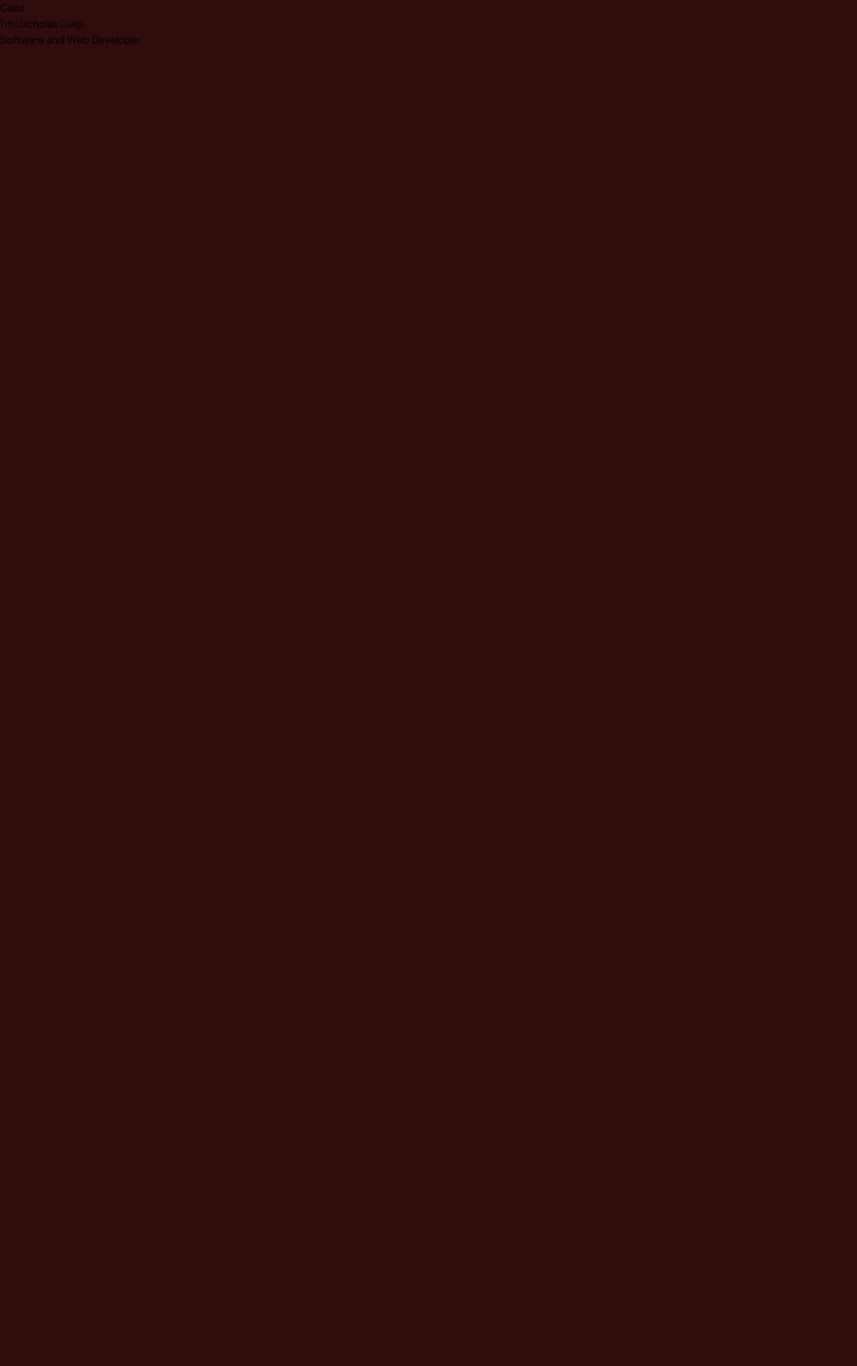
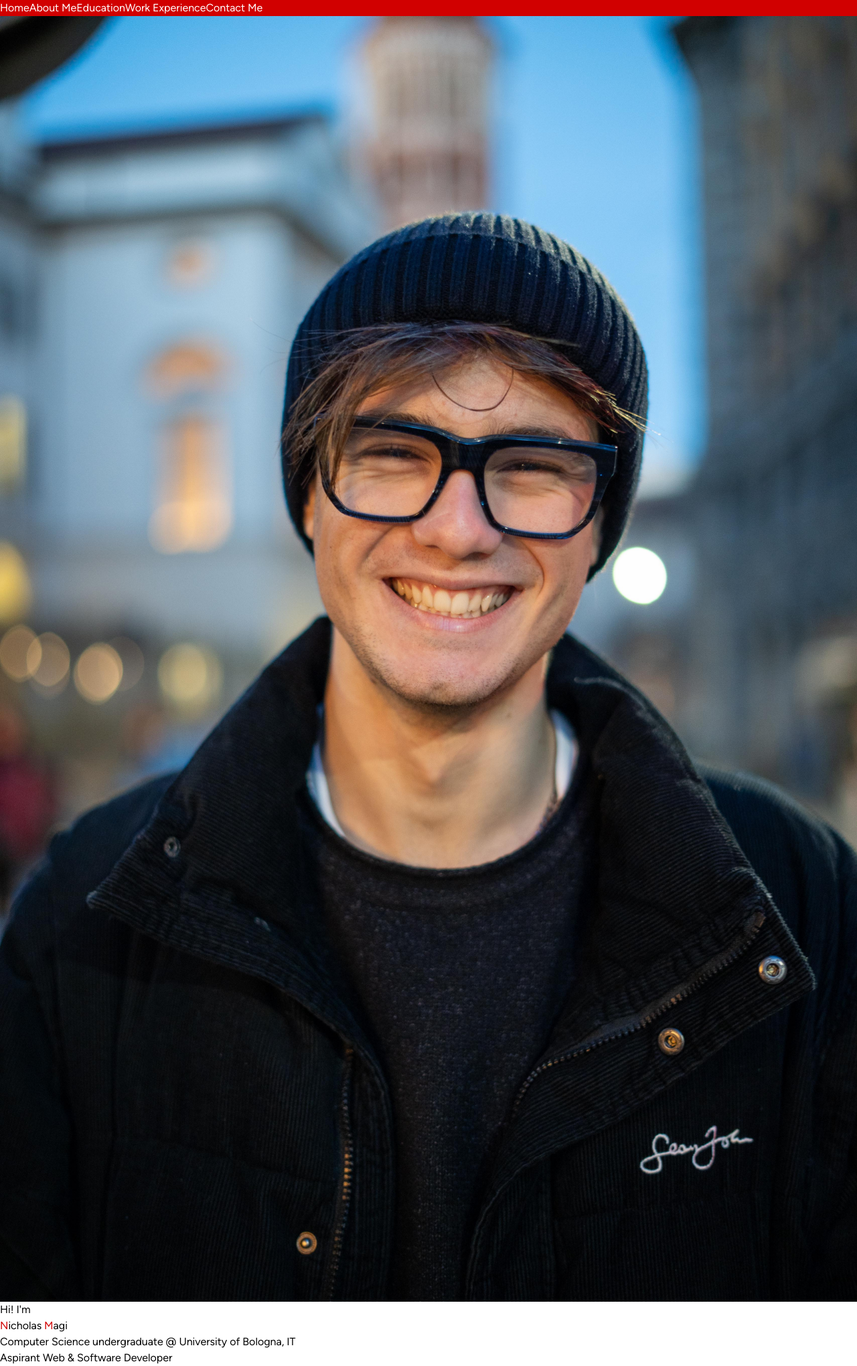
Before and after one commit to Nickolausen/nickolausen.github.io, a React (Vite) app: page / in a window 1280 px wide. Shown: the whole page at 67% size. Before the commit the page ends 800 px from the top, so only its background shows below. Built offline with nearby package versions, Linux system fonts and the light colour scheme.

Commit message:
progetto ripreso in mano

```diff
--- a/index.html
+++ b/index.html
@@ -7,7 +7,7 @@
     <title>Nicholas Magi Portfolio</title>
   </head>
   <body>
-    <div id="root" class="h-full"></div>
+    <div id="root" class="h-full items-center"></div>
     <script type="module" src="/src/main.tsx"></script>
   </body>
 </html>
--- a/src/App.css
+++ b/src/App.css
@@ -11,12 +11,15 @@
 :root {
   --main-font-family: "Figtree";
   --secondary-font-family: "RubikDoodleShadow";
-  --bg-color: rgb(48, 12, 12);
+  --bg-color: white;
+  --primary-color: black;
+  --secondary-color: rgb(201, 201, 201);
   --accent-color: #D10000;
 }
 
 .first-letter {
-  font-family: var(--secondary-font-family);
+  /* font-family: var(--secondary-font-family); */
+  color: var(--accent-color);
 }
 
 html, body {
@@ -27,3 +30,8 @@ html, body {
   font-family: var(--main-font-family);
   background-color: var(--bg-color);
 }
+
+nav, a {
+  color: white;
+  background-color: var(--accent-color);
+}
--- a/src/App.tsx
+++ b/src/App.tsx
@@ -1,9 +1,11 @@
 import './App.css'
 import InitialScreen from './pages/InitialScreen'
+import Navbar from './components/Navbar'
 
 function App() {
   return (
     <>
+      <Navbar></Navbar>
       <InitialScreen></InitialScreen>
     </>
   )
--- /dev/null
+++ b/src/components/Navbar.tsx
@@ -0,0 +1,23 @@
+function classNames(...classes: string[]) {
+    return classes.filter(Boolean).join(' ')
+}
+
+function Navbar()
+{
+    const navigation = [
+        { name: "Home", href: "#", current: true },
+        { name: "About Me", href: "#about-me", current: false },
+        { name: "Education", href: "#education", current: false },
+        { name: "Work Experience", href: "#work-experience", current: false },
+        { name: "Contact Me", href: "#contact-me", current: false },
+    ]
+    return (
+        <nav className="flex flex-row gap-10 p-5 sticky top-0 text-xl">
+            { navigation.map(item => (
+                <a href={item.href} className={classNames(item.current ? 'underline' : '')}>{item.name}</a>
+            )) }
+        </nav>
+    )
+}
+
+export default Navbar
--- a/src/pages/InitialScreen.tsx
+++ b/src/pages/InitialScreen.tsx
@@ -1,11 +1,17 @@
+import profile_picture from '../assets/media/profile.jpg'
+
 function InitialScreen() {
     return (
-        <div className="h-full flex justify-center items-start flex-col text-white mx-20">
-            <div className="text-7xl">
-                Ciao! <br></br>
-                I'm <span className="first-letter">N</span>icholas <span className="first-letter">M</span>agi
+        <div className="grid grid-cols-4 gap-9 items-center mx-20 h-full">
+            <img src={profile_picture}></img>
+            <div className="col-span-2">
+                <div className='text-3 sm:text-2xl md:text-6xl'>Hi! I'm</div>
+                <div className='mt-1 text-3 sm:text-2xl md:text-9xl'>
+                    <span className="first-letter">N</span>icholas <span className="first-letter">M</span>agi <br></br>
+                </div>
+                <div className='mt-5 text-3xl'>Computer Science undergraduate @ University of Bologna, IT</div>
+                <div className='mt-5 text-5xl'><span className='italic'>Aspirant</span> Web & Software Developer</div>
             </div>
-            <span className="text-xl mt-3">Software and Web Developer</span>
         </div>
     )
 }
```
Also changed, not shown: src/assets/media/profile.jpg (added).
